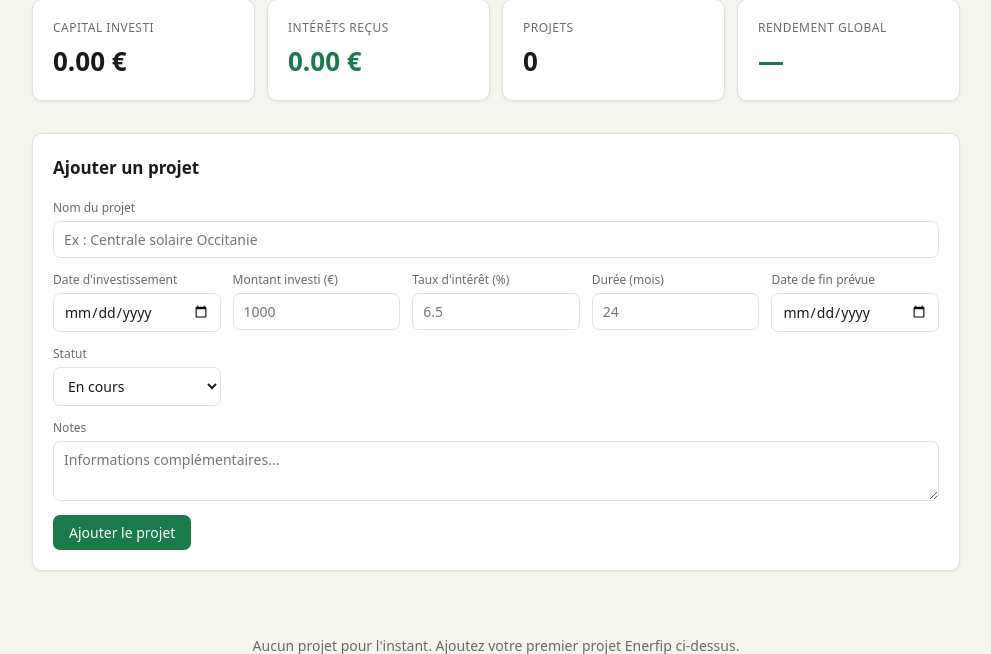
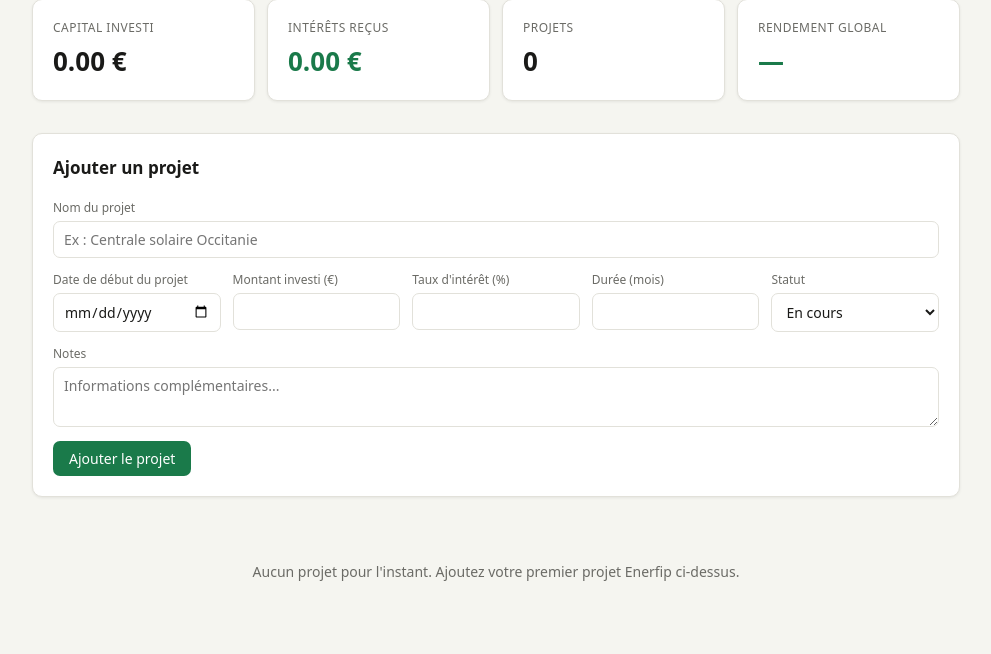
Before and after one commit to mpharisien/ha-epargne, a Flask app: template enerfip/app/templates/index.html in a window 1280 px wide. Shown: the part 115-769 px from the top of the page, without its empty margins (144-1135 px from the left). After the commit the page ends 696 px from the top, so only its background shows below. Run offline with Flask 3, Linux system fonts and the light colour scheme; the template is opened without the code that fills it, so the values that code supplies are empty; parts of the project's set-up code (start-up, migrations or seed data) failed here and were passed over.

Commit message:
Refactor project addition form layout

```diff
--- a/enerfip/app/templates/index.html
+++ b/enerfip/app/templates/index.html
@@ -131,24 +131,20 @@
     <input type="text" name="nom" placeholder="Ex : Centrale solaire Occitanie" required>
   </div>
   <div class="form-group">
-          <label>Date d'investissement</label>
-          <input type="date" name="date_investissement" value="{{ today }}" required>
+    <label>Date de début du projet</label>
+    <input type="date" name="date_investissement" required>
   </div>
   <div class="form-group">
     <label>Montant investi (€)</label>
-          <input type="number" name="montant_investi" step="0.01" min="0" placeholder="1000" required>
+    <input type="number" name="montant_investi" step="0.01" min="0" required>
   </div>
   <div class="form-group">
     <label>Taux d'intérêt (%)</label>
-          <input type="number" name="taux_interet" step="0.01" min="0" placeholder="6.5" required>
+    <input type="number" name="taux_interet" step="0.01" min="0" required>
   </div>
   <div class="form-group">
     <label>Durée (mois)</label>
-          <input type="number" name="duree_mois" min="1" placeholder="24" required>
-        </div>
-        <div class="form-group">
-          <label>Date de fin prévue</label>
-          <input type="date" name="date_fin">
+    <input type="number" name="duree_mois" min="1" required>
   </div>
   <div class="form-group">
     <label>Statut</label>
```
Lines whose indentation alone changed are shown as unchanged.
